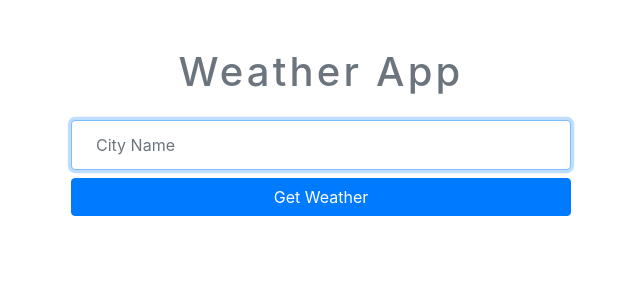
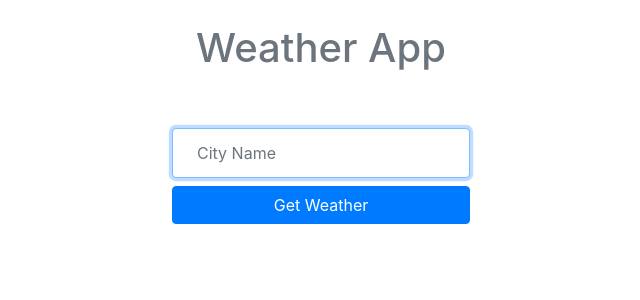
Before and after one commit to ivansilvestre/react-weather-app, a React (Create React App) app: page / in a window 1280 px wide. Shown: the top 300 px of the page, without its empty margins (319-959 px from the left). Built offline with nearby package versions, Linux system fonts and the light colour scheme.

Commit message:
some css changes

```diff
--- a/src/App.jsx
+++ b/src/App.jsx
@@ -31,9 +31,10 @@ function App() {
 
   return (
     <main>
-      <div className="container my-5 mx-auto">
-        <h1 className="text-muted text-center my-4">Weather App</h1>
-        <div className="search-location my-4 mx-auto text-center text-muted">
+      <div className="container">
+        <div className="d-flex flex-column">
+          <h1 className="text-center text-muted my-4">Weather App</h1>
+          <div className="text-center text-muted my-4 mx-auto">
             <InputBox
               type="text"
               placeholder="City Name"
@@ -55,6 +56,7 @@ function App() {
             </div>
           )}
         </div>
+      </div>
     </main>
   );
 }
--- a/src/index.css
+++ b/src/index.css
@@ -1,20 +1,3 @@
-* {
-  margin: 0;
-  padding: 0;
-  box-sizing: border-box;
-}
-
-body {
-  font-family: "montseratt", sans-serif;
-  background: #eeedec;
-  letter-spacing: 0.2em;
-  font-size: 0.8em;
-}
-
-.search-location {
-  max-width: 500px;
-}
-
 .img-weather {
   display: flex;
   justify-content: center;
--- a/src/index.js
+++ b/src/index.js
@@ -1,8 +1,8 @@
 import React from 'react';
 import ReactDOM from 'react-dom';
 import './index.css';
+import 'bootstrap/dist/css/bootstrap.min.css';
 import App from './App';
-import 'bootstrap/dist/css/bootstrap.min.css';
 
 ReactDOM.render(
   <React.StrictMode>
```
Lines whose indentation alone changed are shown as unchanged.
